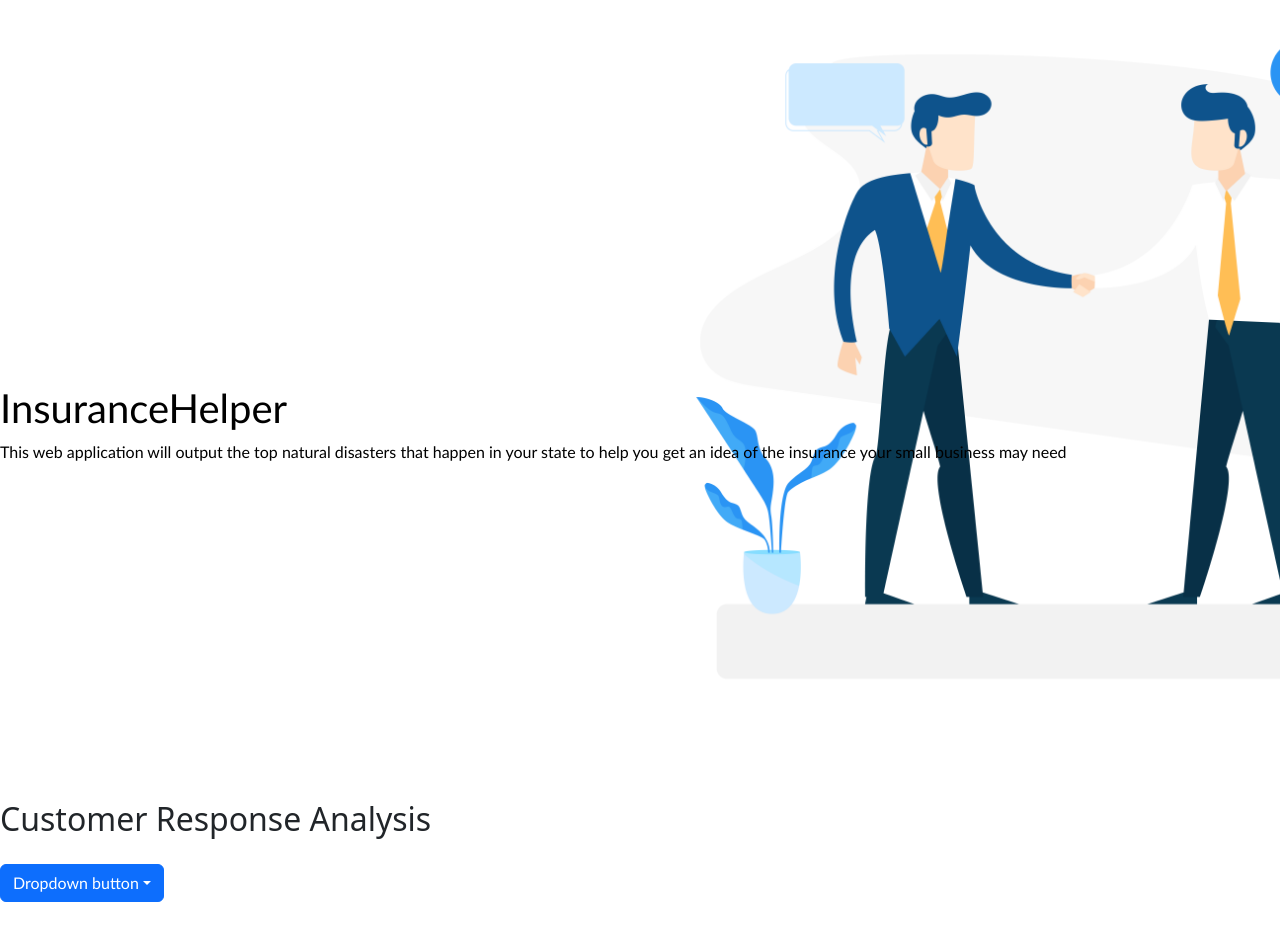
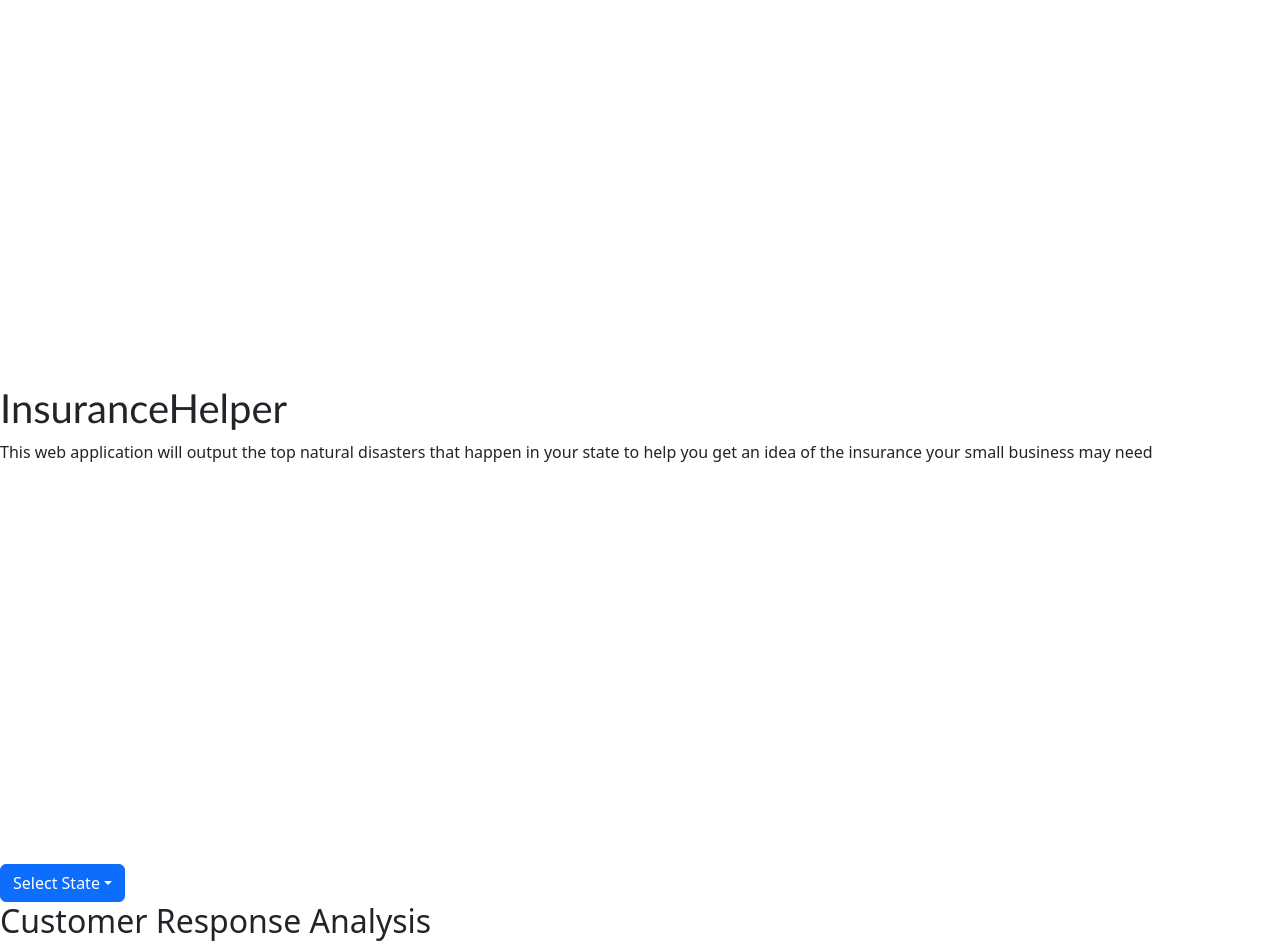
Before and after one commit to zubsyeda/HackUTD, a React (Create React App) app in the folder react-app-utd/: page / in a window 1280 px wide. Shown: the top 952 px of the page. Built offline with nearby package versions, Linux system fonts and the light colour scheme.

Commit message:
tied state of input and graph together

```diff
--- a/react-app-utd/src/App.css
+++ b/react-app-utd/src/App.css
@@ -1,6 +1,5 @@
 
 .maincomponent{
-  height: 100%;
   color: #000;
   font-family: 'Gill Sans', 'Gill Sans MT', Calibri, 'Trebuchet MS', sans-serif;
   background: url('images/image_backgrouund.png') center center/cover no-repeat;
@@ -22,7 +21,6 @@ h1{
 }
 
 p{
-
   margin-bottom: 20%;
   padding-bottom: 30%;
 }
--- a/react-app-utd/src/App.js
+++ b/react-app-utd/src/App.js
@@ -1,35 +1,24 @@
-import React from 'react';
+import React, { useState } from 'react';
 import './App.css';
-import Dropdown from 'react-bootstrap/Dropdown';
-import DropdownButton from 'react-bootstrap/DropdownButton';
+import { BasicButtonComponent } from './components/BasicButtonComponent';
+import { ChartComponent } from './components/ChartComponent';
+import { MainComponent } from './components/MainComponent';
 
-function BasicButtonExample() {
-  return (
-    <DropdownButton id="dropdown-basic-button" title="Dropdown button">
-      <Dropdown.Item href="#/action-1">Action</Dropdown.Item>
-      <Dropdown.Item href="#/action-2">Another action</Dropdown.Item>
-      <Dropdown.Item href="#/action-3">Something else</Dropdown.Item>
-    </DropdownButton>
-  );
-}
 
 function App() {
-  return (
-    <div className="App">
-      <div className='maincomponent'>
+    const [ selectedState, setSelectedState] = React.useState('')
 
-        <h1>InsuranceHelper</h1>
-        <p>This web application will output the top natural disasters that happen in your state to help you get an idea of the insurance your small business may need</p>
-        <BasicButtonExample/>
-        <div>
-          <p> </p>
+    return (
+        <div className="App">
+            <MainComponent setSelectedState={setSelectedState}/>
+            <div className="secondcomponent">
+                <h2 className='subheaders'>Customer Response Analysis</h2>
+            </div>
+            {selectedState && (
+                <ChartComponent selectedState={selectedState}/>
+            )}
         </div>
-      </div>
-      <div className="secondcomponent">
-        <h2 className='subheaders'>Customer Response Analysis</h2>
-      </div>
-    </div>
-  );
+    );
 }
 
 
--- /dev/null
+++ b/react-app-utd/src/components/BasicButtonComponent.jsx
@@ -0,0 +1,34 @@
+import Dropdown from 'react-bootstrap/Dropdown';
+import DropdownButton from 'react-bootstrap/DropdownButton';
+
+export const BasicButtonComponent= ({ setSelectedState }) => {
+
+    // const [selectedState, setSelectedState] = useState('')
+
+    const handleSelect = (selectedValue) => {
+        setSelectedState(selectedValue);
+        console.log(selectedValue)
+      };
+
+    const states = [
+        'AL', 'AK', 'TX', 'WA'
+        // ... add the remaining states
+    ];
+
+    const visibleStates = states.slice(0,5)
+    return (
+        <DropdownButton
+            id="state-dropdown"
+            title="Select State"
+            onSelect={handleSelect}
+            >
+            <Dropdown.Menu style={{ maxHeight: '200px', overflowY: 'auto' }}>
+                {visibleStates.map((state) => (
+                <Dropdown.Item key={state} eventKey={state}>
+                    {state}
+                </Dropdown.Item>
+                ))}
+            </Dropdown.Menu>
+        </DropdownButton>
+    );
+}
--- a/react-app-utd/src/components/ChartComponent/ChartComponent.jsx
+++ b/react-app-utd/src/components/ChartComponent.jsx
@@ -1,12 +1,12 @@
-import React, { useEffect, useState } from 'react';
+import React, { useRef } from 'react';
 import Papa from 'papaparse';
 import Chart from 'chart.js/auto'
 
-export const ChartComponent = () => {
-    const [chartData, setChartData] = useState(null);
-    const [selectedState, setSelectedState] = useState('AK')
+export const ChartComponent = ({ selectedState }) => {
+    // const [chartData, setChartData] = useState(null);
+    // const [selectedState, setSelectedState] = useState('AK')
 
-    const chart = ""
+    const chartRef = useRef(null);
 
     async function fetchData(){
         try {
@@ -61,8 +61,14 @@ export const ChartComponent = () => {
                 borderWidth: 1,
             }]
         };
-
-        const config = {
+        if (chartRef.current) {
+            // If the chart already exists, destroy it before creating a new one
+            chartRef.current.data = chartData;
+            chartRef.current.update();
+            // chartRef.current.destroy();
+        } else{
+            const ctx = document.getElementById('myChart').getContext('2d');
+            chartRef.current = new Chart(ctx, {
                 type: 'bar',
                 data: chartData,
                 options: {
@@ -72,15 +78,16 @@ export const ChartComponent = () => {
                         }
                     }
                 }
+            });
+
         }
 
-        const ctx = document.getElementById('myChart').getContext('2d');
-        const myChart = new Chart(ctx, config);
+
     };
 
     React.useEffect(() => {
         fetchData()
-    }, [])
+    }, [selectedState])
 
     return (
         <div>
--- /dev/null
+++ b/react-app-utd/src/components/MainComponent.jsx
@@ -0,0 +1,16 @@
+import React from 'react'
+import { BasicButtonComponent } from './BasicButtonComponent'
+
+export const MainComponent = ({setSelectedState}) => {
+  return (
+    <div>
+        <div>
+            <h1>InsuranceHelper</h1>
+            <p>This web application will output the top natural disasters that happen in your state to help you get an idea of the insurance your small business may need</p>
+        </div>
+        <div>
+            <BasicButtonComponent setSelectedState={setSelectedState}/>
+        </div>
+    </div>
+  )
+}
```
Also changed, not shown: 1 other file (tests, documents, lock files or other folders). Lines whose indentation alone changed are shown as unchanged.
